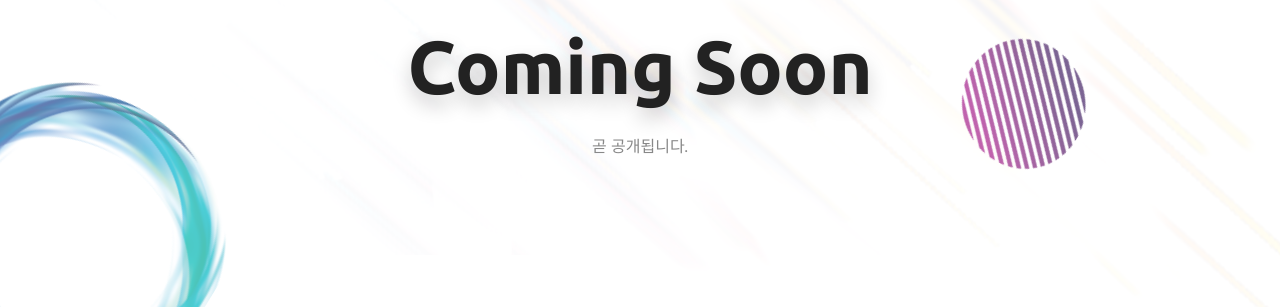
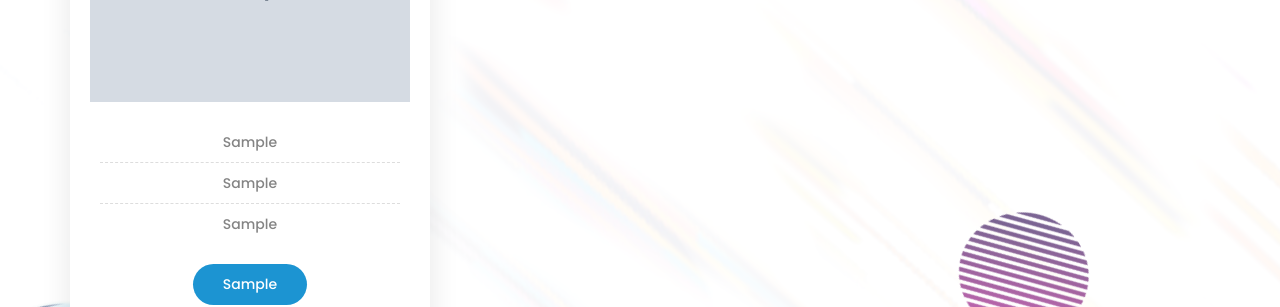
Before and after one commit to openstack-kr/openinfradays-2021, a Django app: page /schedule/sponsornight in a window 1280 px wide. Shown: the part 691-998 px from the top of the page. Run offline with Django 3.2, Linux system fonts and the light colour scheme; tables that the repository leaves empty hold one stand-in row (values such as "Sample post"); grey boxes marked "Sample" are stand-in pictures; some libraries are stand-ins or nearby versions.

Commit message:
후원사의 밤 페이지 노출

```diff
--- a/openinfradays/models.py
+++ b/openinfradays/models.py
@@ -122,4 +122,8 @@ class AccessLog(models.Model):
 class SponsorNight(models.Model):
     sponsor = models.OneToOneField(Sponsor, on_delete=models.CASCADE)
     event_date = models.DateField(blank=True, default='2021-12-07')
-    details = models.TextField(max_length=1000)
+    feature1 = models.CharField(max_length=100, default='', blank=True)
+    feature2 = models.CharField(max_length=100, default='', blank=True)
+    feature3 = models.CharField(max_length=100, default='', blank=True)
+    custom_btn_txt = models.CharField(max_length=100, default='', blank=True)
+    custom_btn_link = models.CharField(max_length=100, default='', blank=True)
--- a/openinfradays/views.py
+++ b/openinfradays/views.py
@@ -1,6 +1,8 @@
 import json
 import requests
 import uuid
+
+from datetime import datetime
 
 from django.contrib import auth
 from django.contrib.auth import get_user_model, login
@@ -10,7 +12,7 @@ from django.shortcuts import render
 from django.shortcuts import redirect
 from django.views.decorators.csrf import csrf_exempt
 
-from .models import Sponsor, TechSession, VirtualBooth, AccessLog
+from .models import Sponsor, TechSession, VirtualBooth, AccessLog, SponsorNight
 
 
 def agreement_required(function):
@@ -176,7 +178,9 @@ def bof_schedule(request):
 @logging
 def sponsornight_schedule(request):
     menu = make_menu_context('schedule')
-    return render(request, 'sponsornight_schedule.html', menu)
+    sponsor_night = SponsorNight.objects.all()
+    now = datetime.now()
+    return render(request, 'sponsornight_schedule.html', {**menu, 'sponsor_night': sponsor_night, 'now': now})
 
 
 @agreement_required
--- a/templates/sponsornight_schedule.html
+++ b/templates/sponsornight_schedule.html
@@ -17,9 +17,28 @@
 
     <div class="auto-container">
         <div class="content">
-            <div class="logo"><a href="index.html"><img src="images/logo-2.png" alt=""></a></div>
-            <h1>Coming Soon</h1>
-            <div class="text">곧 공개됩니다.</div>
+        {% for sn in sponsor_night %}
+            <div class="pricing-block-three col-lg-4 col-md-6 col-sm-12 wow fadeInUp">
+                <div class="inner-box">
+                    <div class="title">{{ sn.event_date.month  }} / {{ sn.event_date.day }}</div>
+                    <h4 class="price"><img src="{{ sn.sponsor.logo.url }}"></h4>
+                    <ul class="features">
+                        <li>{{ sn.feature1 }}</li>
+                        <li>{{ sn.feature2 }}</li>
+                        <li>{{ sn.feature3 }}</li>
+                    </ul>
+                    <div class="btn-box">
+                        {% if now.month == sn.event_date.month and now.day == sn.event_date.day %}
+                        <a href="https://gather.town/app/SOxabOWFw4zC28ux/openinfradays-2021" class="theme-btn btn-style-one" target="_blank"><span class="btn-title">입장하기</span></a>
+                        {% endif %}
+                        {% if sn.custom_btn_txt != '' %}
+                        <a href="{{ sn.custom_btn_link }}" class="theme-btn btn-style-three" target="_blank"><span class="btn-title">{{ sn.custom_btn_txt }}</span></a>
+                        {% endif %}
+                    </div>
+
+                </div>
+            </div>
+        {% endfor %}
         </div>
     </div>
 </section>
```
Also changed, not shown: openinfradays/migrations/0028_auto_20211204_0118.py (added), openinfradays/migrations/0029_auto_20211204_0120.py (added).
